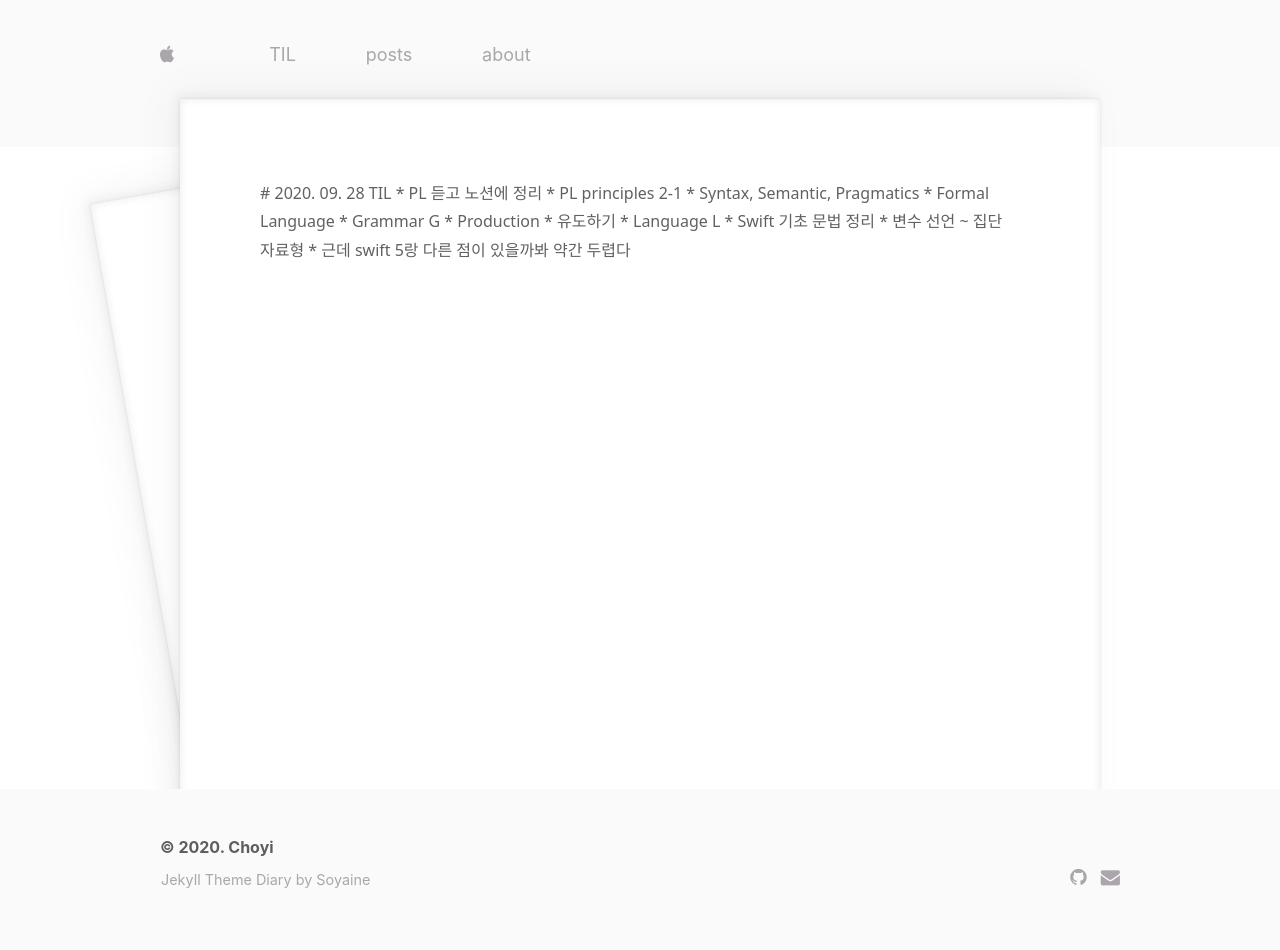
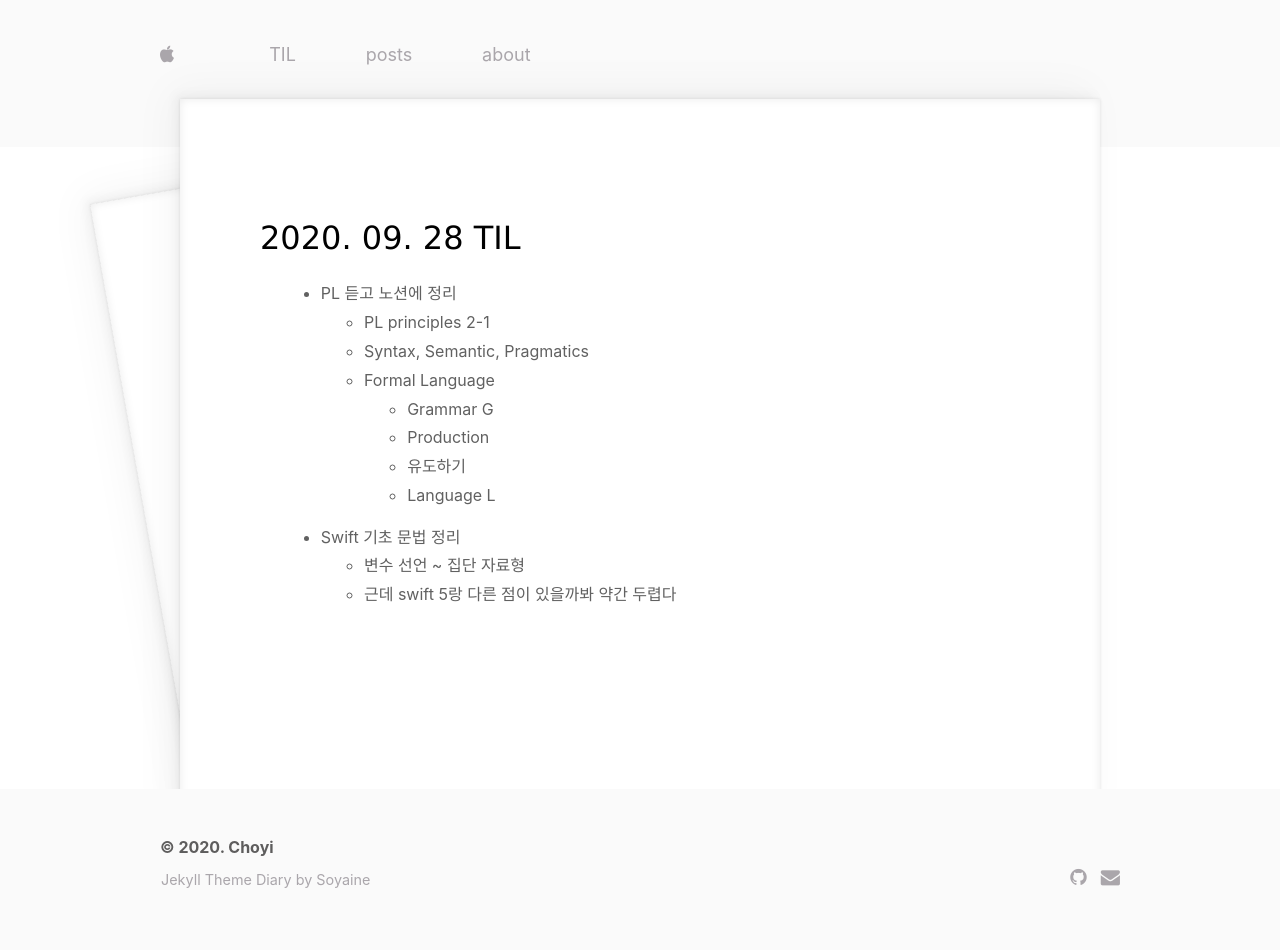
Before and after one commit to jeongchoyi/jeongchoyi.github.io, a Jekyll site: the page built from devpost/2020-09-28-til.md, in a window 1280 px wide. Built offline with Jekyll 4.4.1, drawn with Linux system fonts in a browser that asks for light colours; some web fonts are replaced.

Commit message:
update menus' index files

```diff
--- a/_layouts/category.html
+++ b/_layouts/about.html
@@ -23,8 +23,6 @@
         </span>
         </a>
 
-        <h1>Hello</h1>
-
         <!--Article body-->
         <article class="typo">
             {{ content }}
--- /dev/null
+++ b/_layouts/devpost.html
@@ -0,0 +1,34 @@
+<!DOCTYPE html>
+
+<html>
+<head>
+    <meta http-equiv="content-type" content="text/html; charset=utf-8" />
+	<meta name="viewport" content="width=device-width, initial-scale=1.0, maximum-scale=1.0, user-scalable=0">
+    <link rel="stylesheet" href="{{ "/assets/css/main.css" | prepend: site.baseurl }}">
+    <link rel="stylesheet" href="{{ "/assets/css/font-awesome.min.css" | prepend: site.baseurl }}">
+    <link rel="shortcut icon" href="">
+    <title>{{ page.title}}</title>
+</head>
+<body>
+{% include header.html %}
+<div class="content">
+    <div class="paper paper-before" id="paperBefore"></div>
+    <div class="paper paper-article">
+        <!-- Date No. sign -->
+        <a href="#" title="点击查看日历">
+        <span id="openBtn" class="date-index">
+            <!-- No.<span id="postIndex"></span><br> -->
+                <!--Date YYYY-MM-DD-->
+            <!-- {{ page.date | to_string | slice: 0, 10 }} -->
+        </span>
+        </a>
+
+        <!--Article body-->
+        <article class="typo">
+            {{ content }}
+        </article>
+    </div>
+</div>
+{% include footer.html %}
+</body>
+</html>
--- a/about/index.html
+++ b/about/index.html
@@ -1,9 +1,9 @@
 ---
-layout: category
+layout: about
 title: choyi
 ---
 
-
+<h1>Choyi Jeong 정초이</h1>
 <style>
     #calendar {
         display: block;
--- a/devpost/index.html
+++ b/devpost/index.html
@@ -1,9 +1,9 @@
 ---
-layout: category
+layout: devpost
 title: choyi
 ---
 
-
+<h1>Posts</h1>
 <style>
     #calendar {
         display: block;
```
Also changed, not shown: devpost/2020-09-28-til.md (+1 -1 lines).
